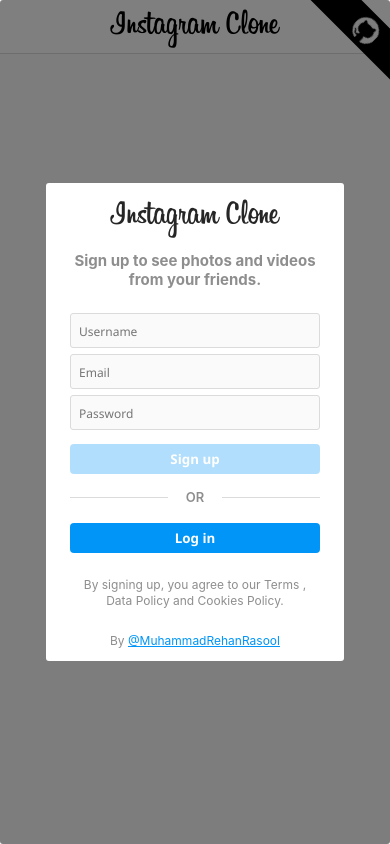
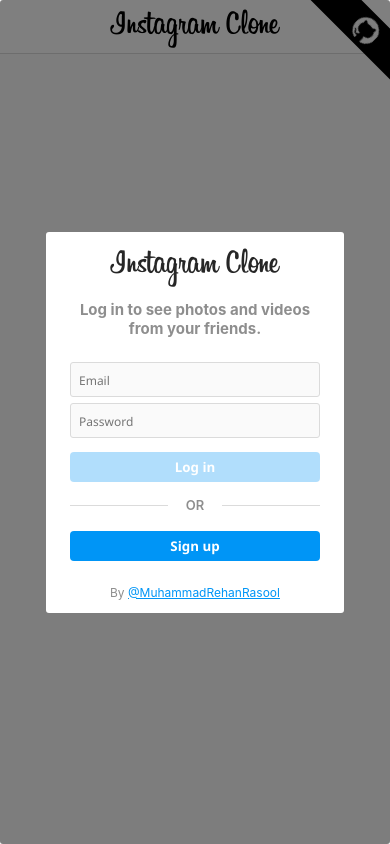
Before and after one commit to MuhammadRehanRasool/instagram-clone, a React (Create React App) app: page / in a window 390 px wide. Built offline with nearby package versions, Linux system fonts and the light colour scheme; no server answers; the database is empty.

Commit message:
Mobile View Completed

```diff
--- a/src/components/Post.js
+++ b/src/components/Post.js
@@ -211,7 +211,15 @@
       		</div>
       	</div>
             <div className="likesCounter">
-                  <p><span onClick={() => { setOpenLikes(true) }}>{likes.length} likes</span></p>
+                  <p><span onClick={() => { setOpenLikes(true) }}>{
+                        (likes.length === 1)?(
+                              likes.length+" like"
+                        ):(likes.length > 1)?(
+                              likes.length+" likes"
+                        ):(
+                              ""
+                        )
+                  }</span></p>
             </div>
       	<div className="info">
       		<p><span className="username">{props.by}</span> { polishDesc(props.caption).map((word) => {
--- a/src/css/Home.css
+++ b/src/css/Home.css
@@ -7,6 +7,12 @@
 
 .Home .postWrapper{
 
+}
+
+@media screen and (max-width: 600px) {
+  .Home .actionButton{
+  	margin: 0px!important;
+  }
 }
 
 
@@ -93,10 +99,12 @@
     transition: 900ms;
 }
 
-.Modal__Custom #simple-modal-description button.disable{
+.Modal__Custom #simple-modal-description button.disable,
+.Modal__Custom #simple-modal-description button.disableWhile{
 	pointer-events: none;
 	opacity: .3;
 }
+
 
 .Modal__Custom #simple-modal-description button:focus,
 .Home .actionButton button:focus{
--- a/src/css/Post.css
+++ b/src/css/Post.css
@@ -15,11 +15,11 @@
   .Home .contentWrapper{
   	margin-top: 0px!important;
   }
-  .Home .addComment{
-  	display: none!important;
-  }
   .Post .info p{
 	max-width: 100%!important;
+	}
+	.Modal__Custom__OpenLikes .likesList{
+		padding: 10px!important;
 	}
 }
 
--- a/src/views/Home.js
+++ b/src/views/Home.js
@@ -36,7 +36,7 @@
 		}
 	},[user, Username]);
 	const onSignUp = (e) => {
-		e.target.classList.add("disable");
+		e.target.classList.add("disableWhile");
 		e.target.innerText = "Hold on...";
 		e.preventDefault();
 		if(!!Username && !!Email && !!Password && Email.includes("@")){
@@ -53,12 +53,10 @@
 				setError(error.message);
 			})
 		}
-		e.target.classList.remove("disable");
-		e.target.innerText = "Sign up";
 	}
 
 	const onLogIn = (e) => {
-		e.target.classList.add("disable");
+		e.target.classList.add("disableWhile");
 		e.target.innerText = "Hold on...";
 		e.preventDefault();
 		auth.signInWithEmailAndPassword(Email, Password)
@@ -70,11 +68,9 @@
 		.catch((error) => {
 			setError(error.message);
 		});
-		e.target.classList.remove("disable");
-		e.target.innerText = "Log in";
 	}
 
-	const [wannaLogin, setWannaLogin] = new useState(false);
+	const [wannaLogin, setWannaLogin] = new useState(true);
 	const [wannaPost, setWannaPost] = new useState(false);
 
 	const handleAddPost = (e) => {
@@ -112,9 +108,9 @@
 				<input value={Password} placeholder="Password" onChange={(e) => { setPassword(e.target.value) }} type="password"/>
 				{
 					(wannaLogin)?(
-						<button type="submit" className={(!!Email && !!Password && Email.includes("@"))?"":"disable"} onClick={onLogIn}>Log in</button>
+						<button id="loginButton" type="submit" className={(!!Email && !!Password && Email.includes("@"))?"":"disable"} onClick={onLogIn}>Log in</button>
 					):(
-						<button type="submit" className={(!!Username && !!Email && !!Password && Email.includes("@"))?"":"disable"} onClick={onSignUp}>Sign up</button>
+						<button id="signupButton" type="submit" className={(!!Username && !!Email && !!Password && Email.includes("@"))?"":"disable"} onClick={onSignUp}>Sign up</button>
 					)
 				}
 				<div className="orDivider">
```
